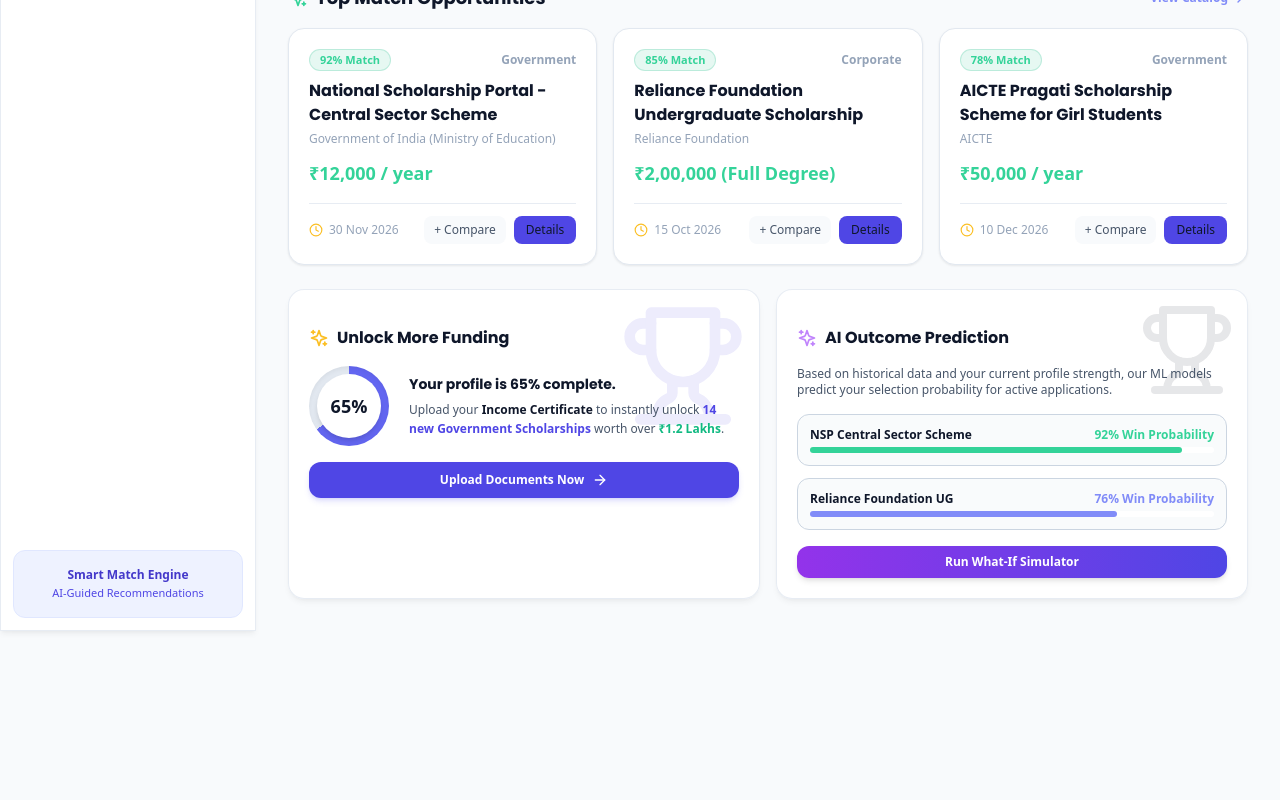
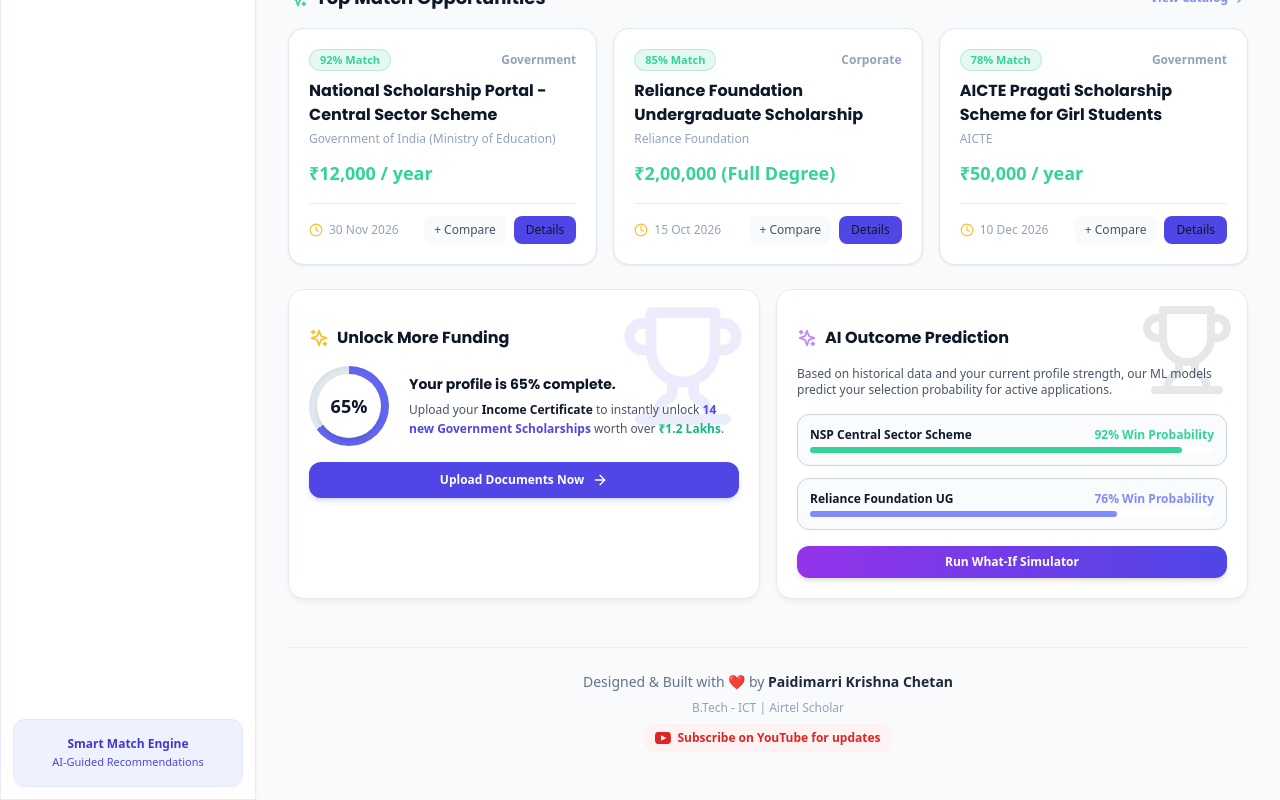
Before and after one commit to chetan2007-k/jnananet-v2, a React (Vite) app in the folder frontend/: page / in a window 1280 px wide. Shown: the part 646-1446 px from the top of the page. Before the commit the page ends 1277 px from the top, so only its background shows below. Built offline with nearby package versions, Linux system fonts and the light colour scheme; no server answers.

Commit message:
feat: add creator footer and youtube link

```diff
--- a/frontend/src/App.tsx
+++ b/frontend/src/App.tsx
@@ -44,8 +44,29 @@
       <div className="flex-1 flex flex-col min-w-0">
         <Navbar />
 
-        <main className="flex-1 p-4 sm:p-6 lg:p-8 pb-24 lg:pb-8 overflow-y-auto">
-          {renderActiveView()}
+        <main className="flex-1 p-4 sm:p-6 lg:p-8 pb-24 lg:pb-8 overflow-y-auto flex flex-col">
+          <div className="flex-1">
+            {renderActiveView()}
+          </div>
+
+          {/* Global Creator Footer */}
+          <footer className="mt-12 pt-6 border-t border-slate-200/60 flex flex-col items-center justify-center text-center space-y-2 pb-4">
+            <p className="text-sm text-slate-500 font-medium">
+              Designed & Built with ❤️ by <span className="font-bold text-slate-800">Paidimarri Krishna Chetan</span>
+            </p>
+            <p className="text-xs text-slate-400 font-medium max-w-md">
+              B.Tech - ICT | Airtel Scholar
+            </p>
+            <a
+              href="https://www.youtube.com/channel/UC33NV7XOrUtzLCcxLliy6Ug"
+              target="_blank"
+              rel="noopener noreferrer"
+              className="inline-flex items-center gap-1.5 mt-2 px-3 py-1.5 rounded-full bg-red-50 text-red-600 hover:bg-red-100 transition-colors text-xs font-bold"
+            >
+              <svg className="w-4 h-4" fill="currentColor" viewBox="0 0 24 24"><path d="M19.615 3.184c-3.604-.246-11.631-.245-15.23 0-3.897.266-4.356 2.62-4.385 8.816.029 6.185.484 8.549 4.385 8.816 3.6.245 11.626.246 15.23 0 3.897-.266 4.356-2.62 4.385-8.816-.029-6.185-.484-8.549-4.385-8.816zm-10.615 12.816v-8l8 3.993-8 4.007z"/></svg>
+              Subscribe on YouTube for updates
+            </a>
+          </footer>
         </main>
       </div>
 
```
